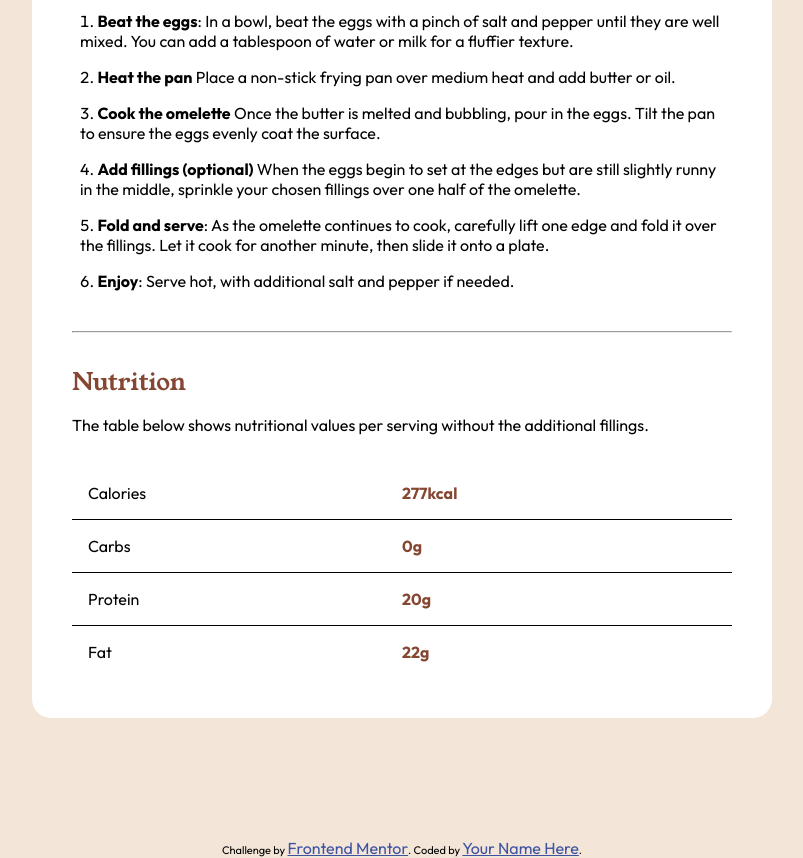
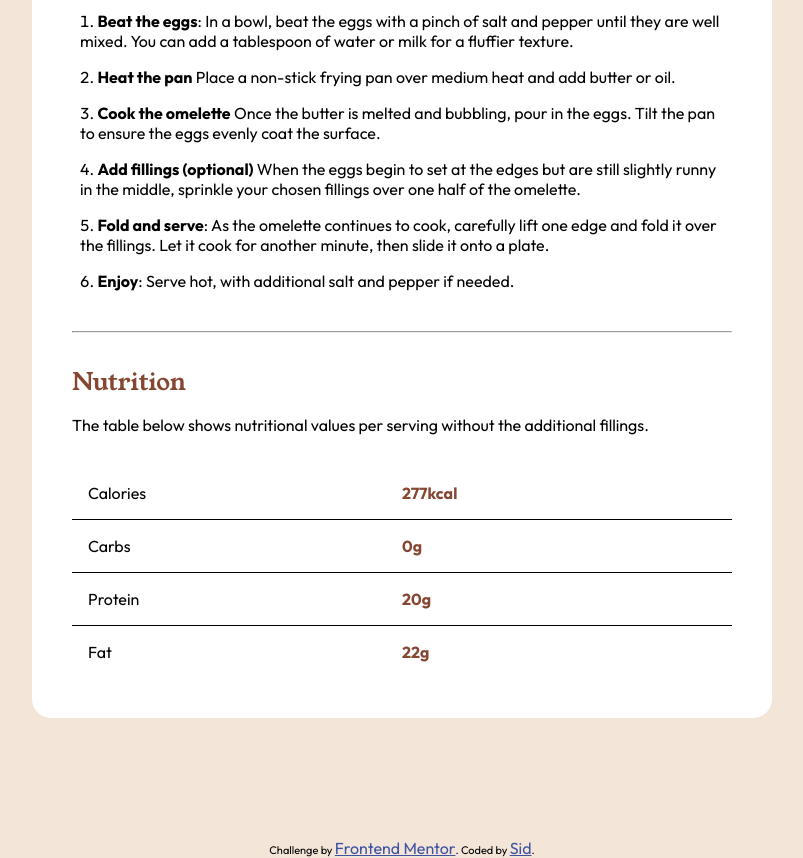
Before and after one commit to chunkyguy/frontendmentor, a plain HTML site: page recipe-page/index.html in a window 1280 px wide. Shown: the part 1236-2094 px from the top of the page, without its empty margins (238-1041 px from the left). Drawn offline with Linux system fonts and the light colour scheme.

Commit message:
Update index.html

```diff
--- a/recipe-page/index.html
+++ b/recipe-page/index.html
@@ -127,7 +127,7 @@
         Challenge by
         <a href="https://www.frontendmentor.io?ref=challenge" target="_blank"
           >Frontend Mentor</a
-        >. Coded by <a href="#">Your Name Here</a>.
+        >. Coded by <a href="https://whackylabs.com/">Sid</a>.
       </div>
     </footer>
   </body>
```
